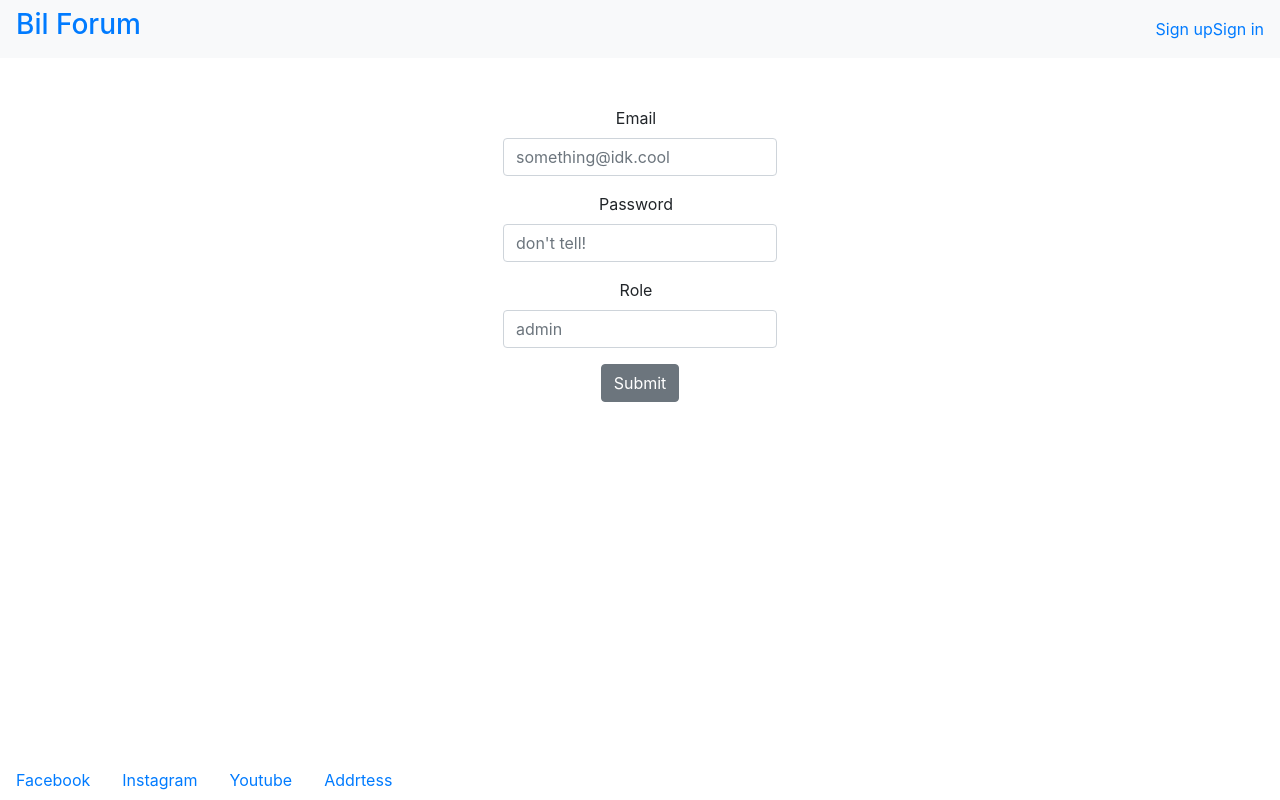
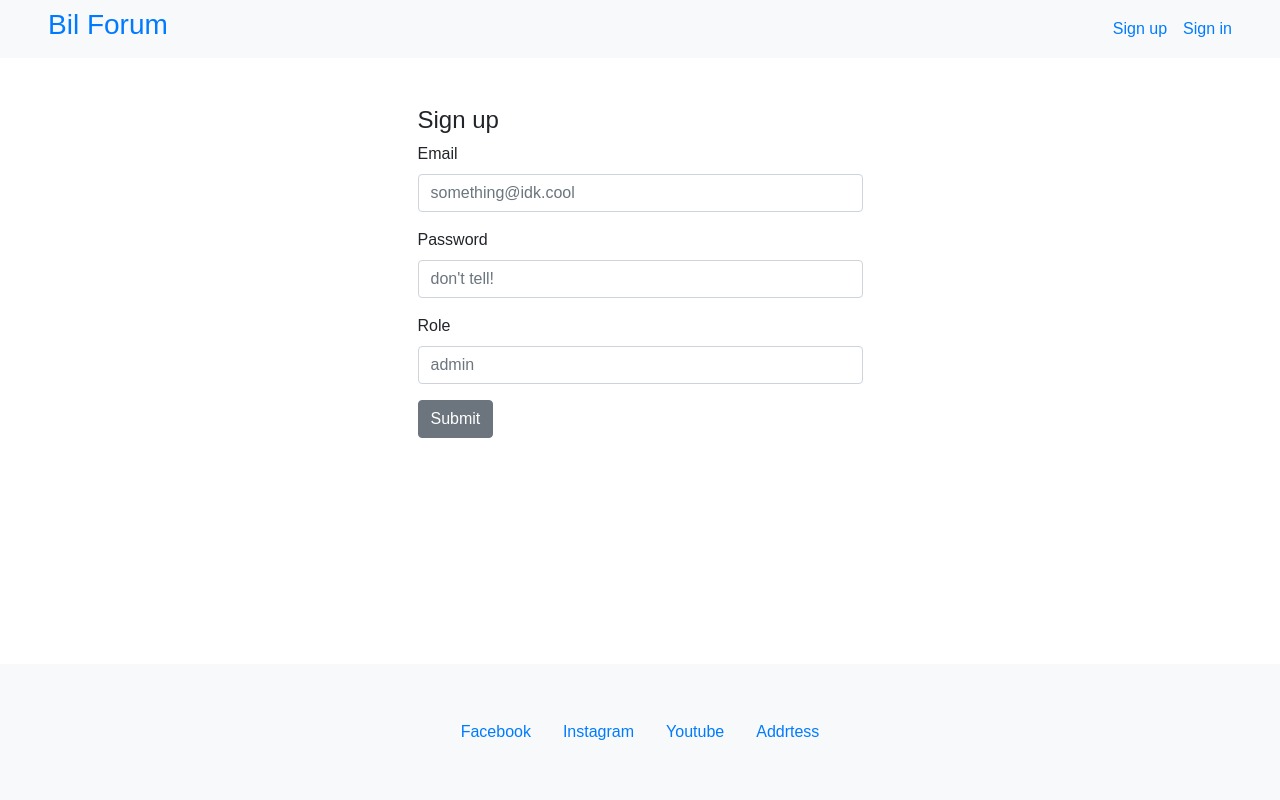
Before and after one commit to khajehabdollahi/bilforum, a React (Create React App) app: page /signup in a window 1280 px wide. Built offline with nearby package versions, Linux system fonts and the light colour scheme; no server answers.

Commit message:
Added new details plus css

```diff
--- a/src/App.css
+++ b/src/App.css
@@ -1,16 +1,10 @@
-.App {
-  text-align: center;
-}
+@import url('https://fonts.googleapis.com/css2?family=Maven+Pro&display=swap');
 
-.App-logo {
-  height: 40vmin;
-  pointer-events: none;
-}
-
-@media (prefers-reduced-motion: no-preference) {
-  .App-logo {
-    animation: App-logo-spin infinite 20s linear;
-  }
+*{
+  margin:0;
+  padding:0;
+  box-sizing: border-box;
+font-family: 'Rajdhani', sans-serif;
 }
 
 .App-header {
@@ -24,15 +18,6 @@
   color: white;
 }
 
-.App-link {
-  color: #61dafb;
+.thread-details{
+
 }
-
-@keyframes App-logo-spin {
-  from {
-    transform: rotate(0deg);
-  }
-  to {
-    transform: rotate(360deg);
-  }
-}
--- a/src/components/Footer.js
+++ b/src/components/Footer.js
@@ -4,21 +4,27 @@ import { Container, Row, Col, Card, CardTitle, CardText, CardBody } from 'reacts
 
 export default function Footer() {
   return (
-    <div  class="d-flex align-items-center fixed-bottom" >
-     <ul class="nav">
-  <li class="nav-item">
-    <a class="nav-link" href="https://www.facebook.com/khajehabdollahi/">Facebook</a>
+    <Container className="footer fixed-bottom" fluid>
+      <Row className="bg-light">
+        <Col lg="123" className="mx-auto py-5">
+          <div style={{textAlign:"center"}}>
+            <ul className="nav">
+              <li className="nav-item">
+                <a className="nav-link" href="https://www.facebook.com/khajehabdollahi/">Facebook</a>
               </li>
-  <li class="nav-item">
-    <a class="nav-link" href="#">Instagram</a>
+              <li className="nav-item">
+                <a className="nav-link" href="#">Instagram</a>
               </li>
-  <li class="nav-item">
-    <a class="nav-link" href="https://www.youtube.com/c/SvenskaSwedish">Youtube</a>
+              <li className="nav-item">
+                <a className="nav-link" href="https://www.youtube.com/c/SvenskaSwedish">Youtube</a>
               </li>
-  <li class="nav-item">
-      <a class="nav-link" href="#">Addrtess</a>
+              <li className="nav-item">
+                  <a className="nav-link" href="#">Addrtess</a>
               </li>
             </ul>
           </div>
+        </Col>
+      </Row>
+    </Container>
   )
 }
--- a/src/components/Login.js
+++ b/src/components/Login.js
@@ -1,5 +1,5 @@
 import React, {useState} from 'react'
-import { Button, Form, FormGroup, Label, Input } from 'reactstrap';
+import { Container, Row, Col, Button, Form, FormGroup, Label, Input } from 'reactstrap';
 
 const Login = (props) => {
   const [email, setEmail] = useState('')
@@ -31,7 +31,10 @@ const Login = (props) => {
 
 
   return (
-    <div className="d-flex justify-content-center mt-5 flex-direction-column">
+    <Container className="mt-5" >
+      <Row>
+        <Col lg="5" className="mx-auto">
+        <h4 className="pb-3">Sign in</h4>
         <Form onSubmit={userLogin}>
           <FormGroup>
             <Label for="exampleEmail" className="mr-sm-2">Email</Label>
@@ -51,7 +54,10 @@ const Login = (props) => {
           <Button>Submit</Button>
           <p>{ error }</p>
           </Form>
-    </div>
+
+        </Col>
+      </Row>
+    </Container>
   )
 }
 
--- a/src/components/Navbar.js
+++ b/src/components/Navbar.js
@@ -1,37 +1,26 @@
 import React, { useState } from 'react';
 import { Link } from 'react-router-dom'
-import {
-  Collapse,
-  Navbar,
-  NavbarToggler,
-  NavbarBrand,
-  Nav,
-  NavItem
-} from 'reactstrap';
+import { Collapse, Navbar, NavbarToggler, Nav, NavItem } from 'reactstrap';
 
 const TopNavbar = (props) => {
   const [isOpen, setIsOpen] = useState(false);
-
   const toggle = () => setIsOpen(!isOpen);
 
   return (
-    <div>
-      <Navbar color="light" light expand="md">
+      <Navbar color="light" light expand="md" className="px-5">
         <Link className="nav-brand" to="/"><h3>Bil Forum</h3></Link>
         <NavbarToggler onClick={toggle} />
         <Collapse isOpen={isOpen} navbar>
           <Nav className="ml-auto" navbar>
-            <NavItem>
-              <Link to="/signup">Sign up</Link>
+            <NavItem className="mr-lg-3">
+              <Link to="/signup" >Sign up</Link>
             </NavItem>
             <NavItem>
-              <Link to="/signin">Sign in</Link>
+              <Link  to="/signin">Sign in</Link>
             </NavItem>
-
           </Nav>
         </Collapse>
       </Navbar>
-    </div>
   );
 }
 
--- a/src/components/Register.js
+++ b/src/components/Register.js
@@ -1,5 +1,5 @@
 import React, {useState} from 'react'
-import { Button, Form, FormGroup, Label, Input } from 'reactstrap';
+import { Container, Row, Col, Button, Form, FormGroup, Label, Input } from 'reactstrap';
 
 const Register = (props) => {
   const [email, setEmail] = useState('')
@@ -26,7 +26,10 @@ const Register = (props) => {
 
 
   return (
-    <div className="d-flex justify-content-center mt-5 flex-direction-column">
+    <Container className="mt-5">
+      <Row>
+        <Col lg="5" className="mx-auto">
+          <h4>Sign up</h4>
           <Form onSubmit={userRegister}>
             <FormGroup>
               <Label for="exampleEmail" className="mr-sm-2">Email</Label>
@@ -45,7 +48,9 @@ const Register = (props) => {
             </FormGroup>
             <Button>Submit</Button>
           </Form>
-    </div>
+        </Col>
+      </Row>
+    </Container>
   )
 }
 
--- a/src/pages/ForumDetails.js
+++ b/src/pages/ForumDetails.js
@@ -1,25 +1,30 @@
 import React, {useContext} from 'react'
 import { ForumContext } from '../contexts/ForumContextProvider';
-import { Container, Row, Col, Card, CardTitle, CardText, CardBody } from 'reactstrap';
+import { Container, Row, Col, Button } from 'reactstrap';
 
 const ForumDetails = () => {
   const { forum } = useContext(ForumContext);
 
   const dispForumDetails = () => {
     return (
-        <div key={"key"+forum.id}>
-          <h1>{forum.title}</h1>
-          <p>{ forum.text }</p>
+        <Col key={"key"+forum.id}>
+          <h1 className="text-secondary">Ttitle:<span className="text-info"> {forum.title} </span></h1>
+        <p className="mt-3">{forum.text}</p>
+        <div className="mt-5">
+          <Button color="success" className="mr-2">Comment</Button>
+          <Button color="primary" className="mr-2">Edit</Button>
+          <Button color="danger">Delete</Button>
         </div>
+        </Col>
       )
   }
 
-
-
   return (
-    <div>
-      { forum&& dispForumDetails()}
-    </div>
+    <Container>
+      <Row className="mt-5 thread-details">
+        {forum && dispForumDetails()}
+      </Row>
+    </Container>
   )
 }
 
```
Also changed, not shown: 2 other files (tests, documents, lock files or other folders). Lines whose indentation alone changed are shown as unchanged.
